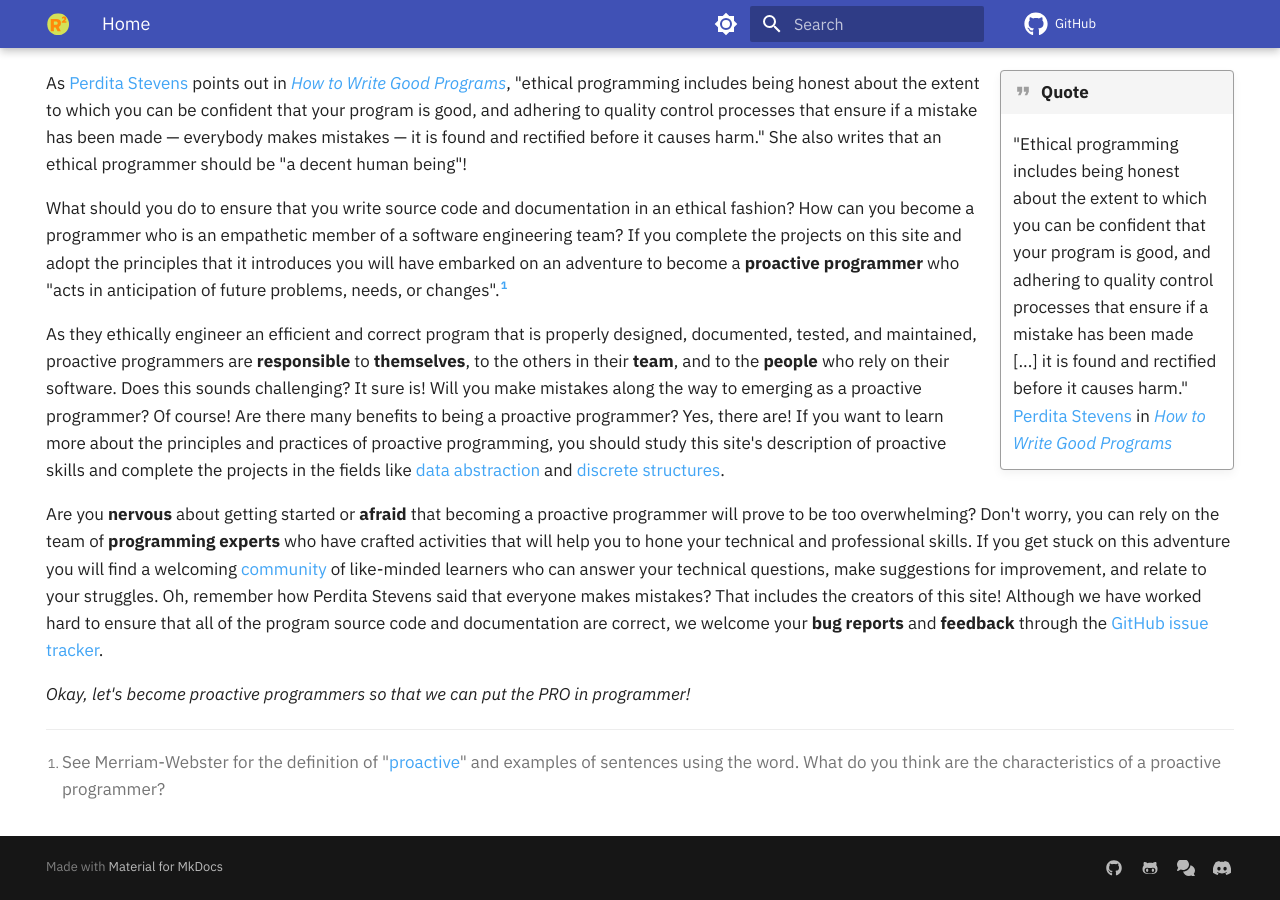
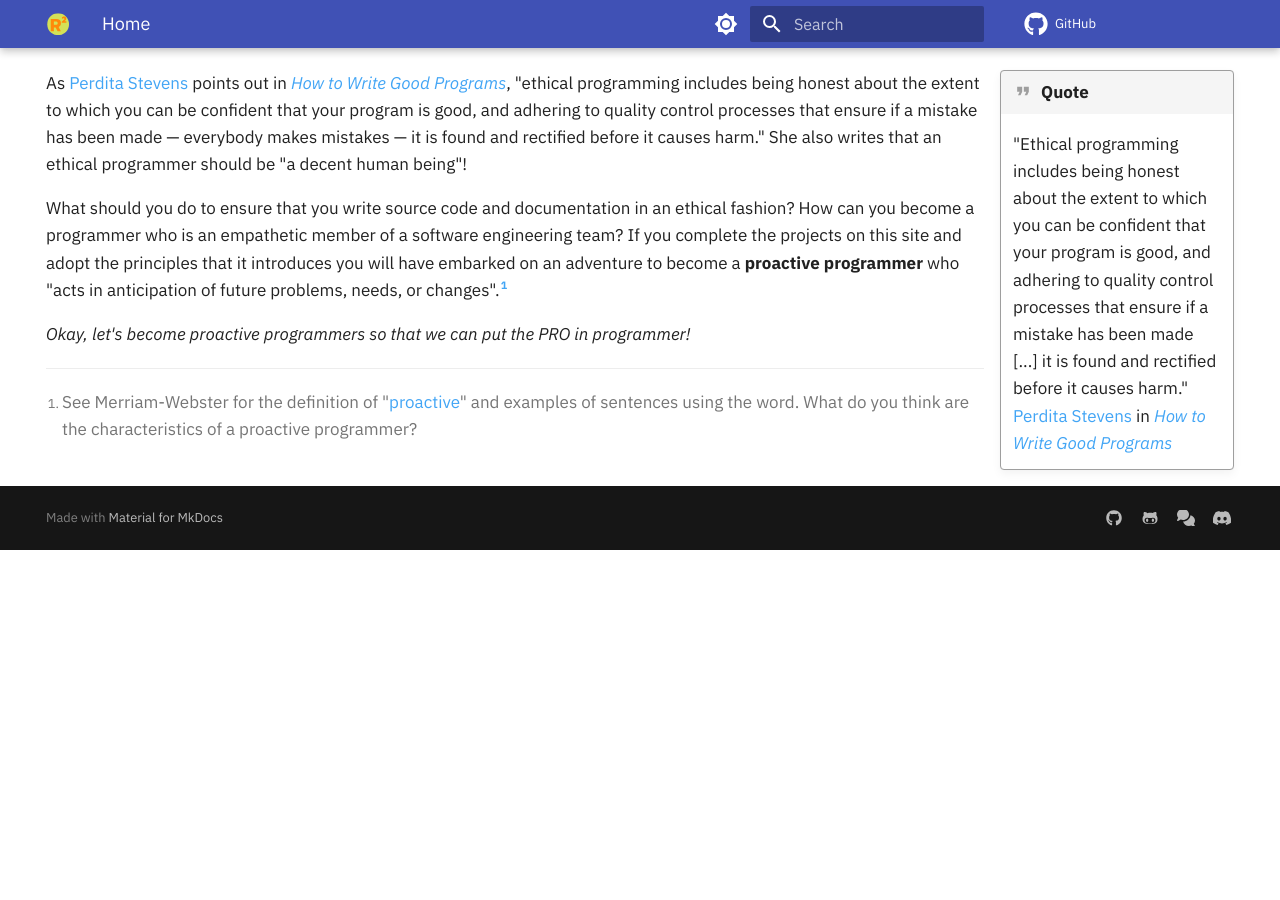
Before and after one commit to kaushal1014/research-paper-template-Athlete-Injuries, an MkDocs documentation site: the page built from docs/index.md, in a window 1280 px wide and 900 px high, scrolled down 725 px. Built offline with MkDocs 1.6.1 and Material for MkDocs 9.7.7, drawn with Linux system fonts in a browser that asks for light colours; comment, search, counter and statistics services are not loaded; after the commit the page ends 1275 px from its top, so only the background shows below that.

Commit message:
fix: Delete content from index that causes build errors/warnings.

```diff
--- a/docs/index.md
+++ b/docs/index.md
@@ -28,32 +28,6 @@ the principles that it introduces you will have embarked on an adventure to
 become a **proactive programmer** who "acts in anticipation of future problems,
 needs, or changes".[^1]
 
-As they ethically engineer an efficient and correct program that is properly
-designed, documented, tested, and maintained, proactive programmers are
-**responsible** to **themselves**, to the others in their **team**, and to the
-**people** who rely on their software. Does this sounds challenging? It sure
-is! Will you make mistakes along the way to emerging as a proactive programmer?
-Of course! Are there many benefits to being a proactive programmer? Yes, there
-are! If you want to learn more about the principles and practices of proactive
-programming, you should study this site's description of proactive skills and
-complete the projects in the fields like [data
-abstraction](data-abstraction/introduction-data-abstraction.md) and [discrete
-structures](discrete-structures/introduction-discrete-structures.md).
-
-Are you **nervous** about getting started or **afraid** that becoming a
-proactive programmer will prove to be too overwhelming? Don't worry, you can
-rely on the team of **programming experts** who have crafted activities that
-will help you to hone your technical and professional skills. If you get stuck
-on this adventure you will find a welcoming
-[community](proactive-community/introduction-proactive-community.md) of
-like-minded learners who can answer your technical questions, make suggestions
-for improvement, and relate to your struggles. Oh, remember how Perdita Stevens
-said that everyone makes mistakes? That includes the creators of this site!
-Although we have worked hard to ensure that all of the program source code
-and documentation are correct, we welcome your **bug reports** and
-**feedback** through the [GitHub issue
-tracker](https://github.com/ProactiveProgrammers/www.proactiveprogrammers.com/issues).
-
 *Okay, let's become proactive programmers so that we can put the PRO in
 programmer!*
 
```
